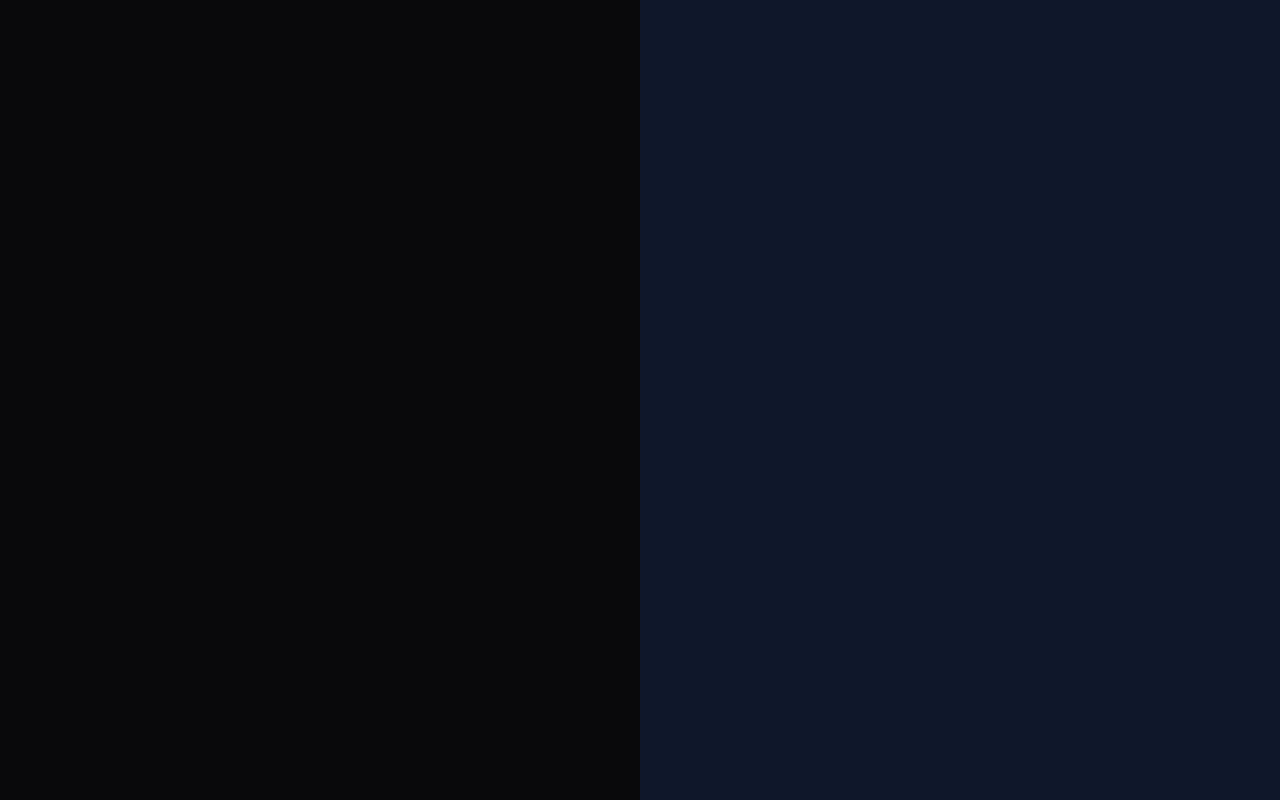
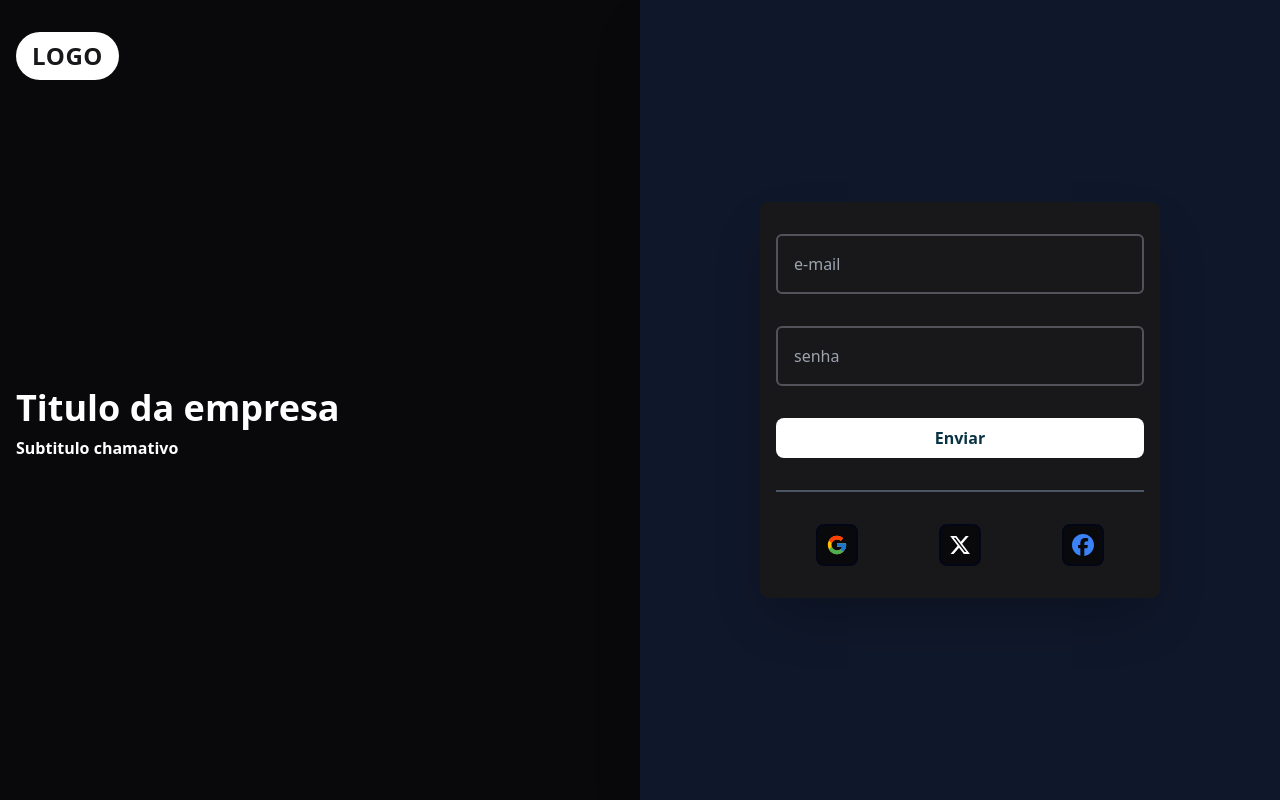
Before and after one commit to RelancioBorgesDev/UserAuth, a Next.js app: page / in a window 1280 px wide. Built offline with nearby package versions, Linux system fonts and the light colour scheme.

Commit message:
feat: adicionado Pagina de Login

```diff
--- a/src/app/layout.tsx
+++ b/src/app/layout.tsx
@@ -5,8 +5,7 @@ import "./globals.css";
 const inter = Inter({ subsets: ["latin"] });
 
 export const metadata: Metadata = {
-  title: "Create Next App",
-  description: "Generated by create next app",
+  title: "OAuth Project",
 };
 
 export default function RootLayout({
@@ -17,7 +16,7 @@ export default function RootLayout({
   return (
     <html lang="pt-br">
       <body className={"bg-slate-900"}>
-        <main className="bg-zinc-950 w-1/2 h-screen">{children}</main>
+        <main className="h-screen">{children}</main>
       </body>
     </html>
   );
--- a/src/app/page.tsx
+++ b/src/app/page.tsx
@@ -1,9 +1,54 @@
+import Input from "@/components/Input/Input";
+import Logo from "@/components/Logo/Logo";
+import Separator from "@/components/Separator/Separator";
 import Image from "next/image";
+import Link from "next/link";
+import { FaFacebook, FaXTwitter } from "react-icons/fa6";
+import { FcGoogle } from "react-icons/fc";
 
 export default function Home() {
   return (
-    <main className="">
-      <div className=""></div>
+    <main className="w-full h-screen flex justify-between">
+      <div className="w-1/2 px-4 py-8 bg-zinc-950 h-full flex flex-col ">
+        <Logo />
+        <div className="h-screen text-white font-bold flex flex-col gap-2  justify-center">
+          <h1 className="text-4xl">Titulo da empresa</h1>
+          <p className="text-md font-semibold">Subtitulo chamativo</p>
+        </div>
+      </div>
+
+      <div className="w-1/2 flex items-center justify-center shadow-2xl">
+        <form
+          action=""
+          className="w-[400px] bg-zinc-900 rounded-lg flex flex-col px-4 py-8 gap-8 shadow-2xl"
+        >
+          <Input placeholder="e-mail" type="email" />
+          <Input placeholder="senha" type="senha" />
+          <button className="w-full bg-white p-2 font-bold text-cyan-950 rounded-lg">
+            Enviar
+          </button>
+          <Separator />
+          <div className="flex justify-around w-full">
+            <span className="border-2 border-slate-950 p-2 rounded-lg bg-zinc-950">
+              <Link href={""}>
+                <FcGoogle size={22} />
+              </Link>
+            </span>
+
+            <span className="border-2 border-slate-950 p-2 rounded-lg bg-zinc-950">
+              <Link href={""}>
+                <FaXTwitter size={22} className="text-white" />
+              </Link>
+            </span>
+
+            <span className="border-2 border-slate-950 p-2 rounded-lg bg-zinc-950">
+              <Link href={""}>
+                <FaFacebook size={22} className="text-blue-500" />
+              </Link>
+            </span>
+          </div>
+        </form>
+      </div>
     </main>
   );
 }
```
Also changed, not shown: package.json (+5 -4 lines), 1 other file (tests, documents, lock files or other folders).
